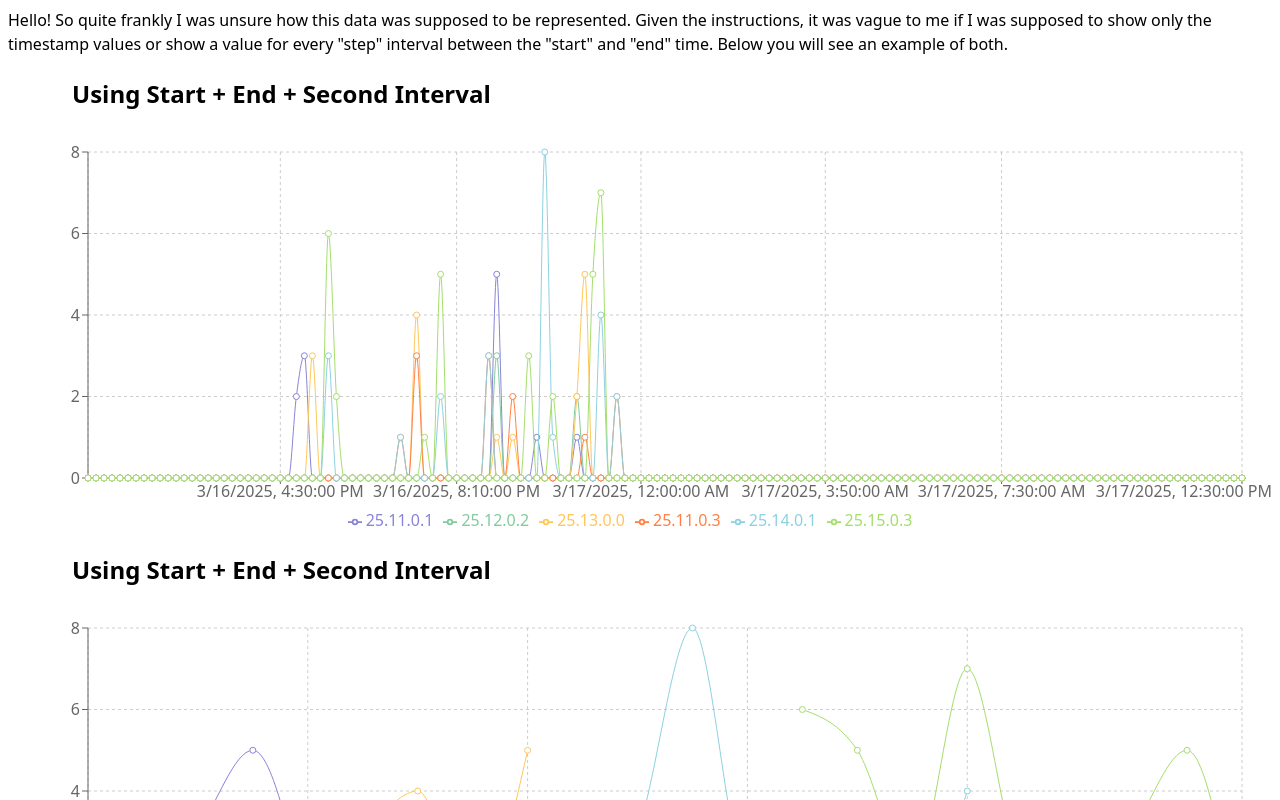
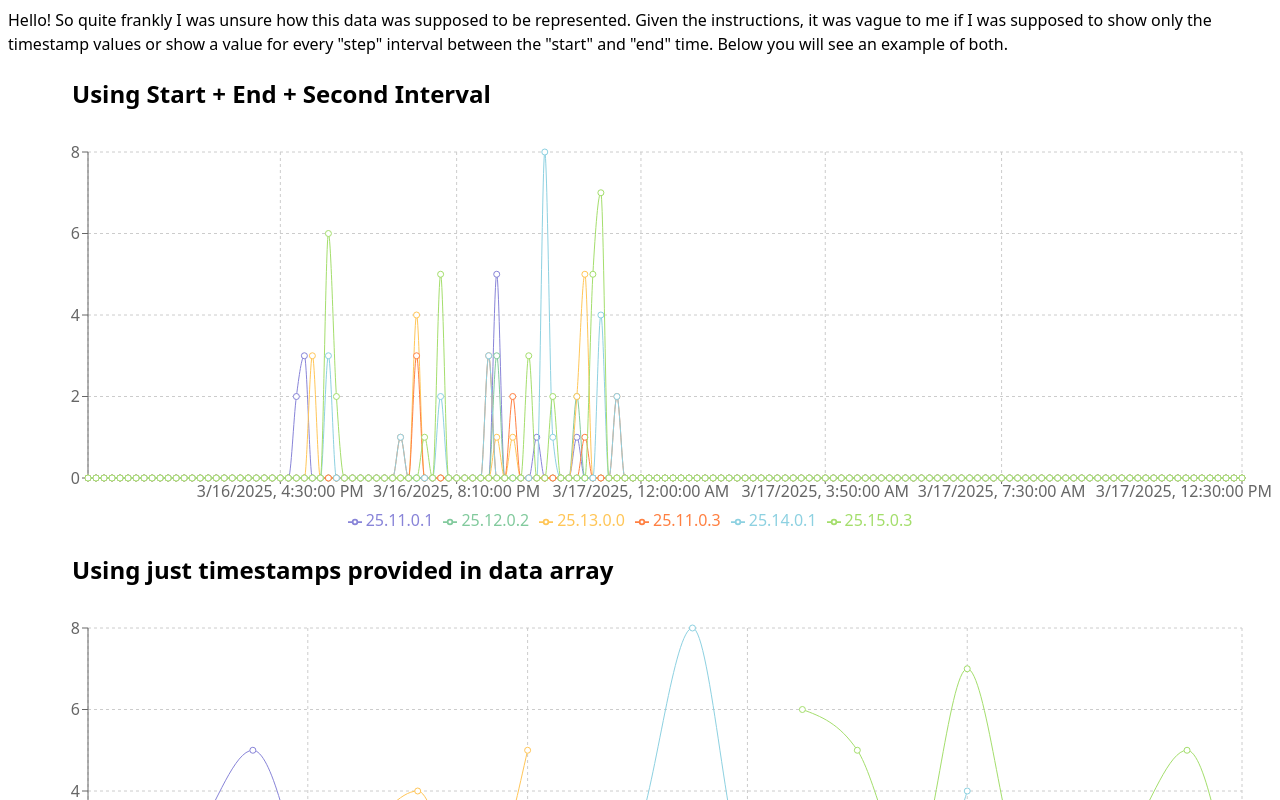
Before and after one commit to eric-j/test-project, a React (Vite) app: page / in a window 1280 px wide. Shown: the top 800 px of the page. Built offline with nearby package versions, Linux system fonts and the light colour scheme.

Commit message:
header modification to specify chart type

```diff
--- a/src/components/MobileLineChart.tsx
+++ b/src/components/MobileLineChart.tsx
@@ -27,7 +27,10 @@ const MobileLineChart: React.FC<MobileLineChartProps> = ({
   return (
     <>
       <div className="chart-header">
-        <h2>Using Start + End + Second Interval</h2>
+        {usesStepIntervals && <h2>Using Start + End + Second Interval</h2>}
+        {!usesStepIntervals && (
+          <h2>Using just timestamps provided in data array</h2>
+        )}
       </div>
 
       <ResponsiveContainer width="100%" height={400}>
```
